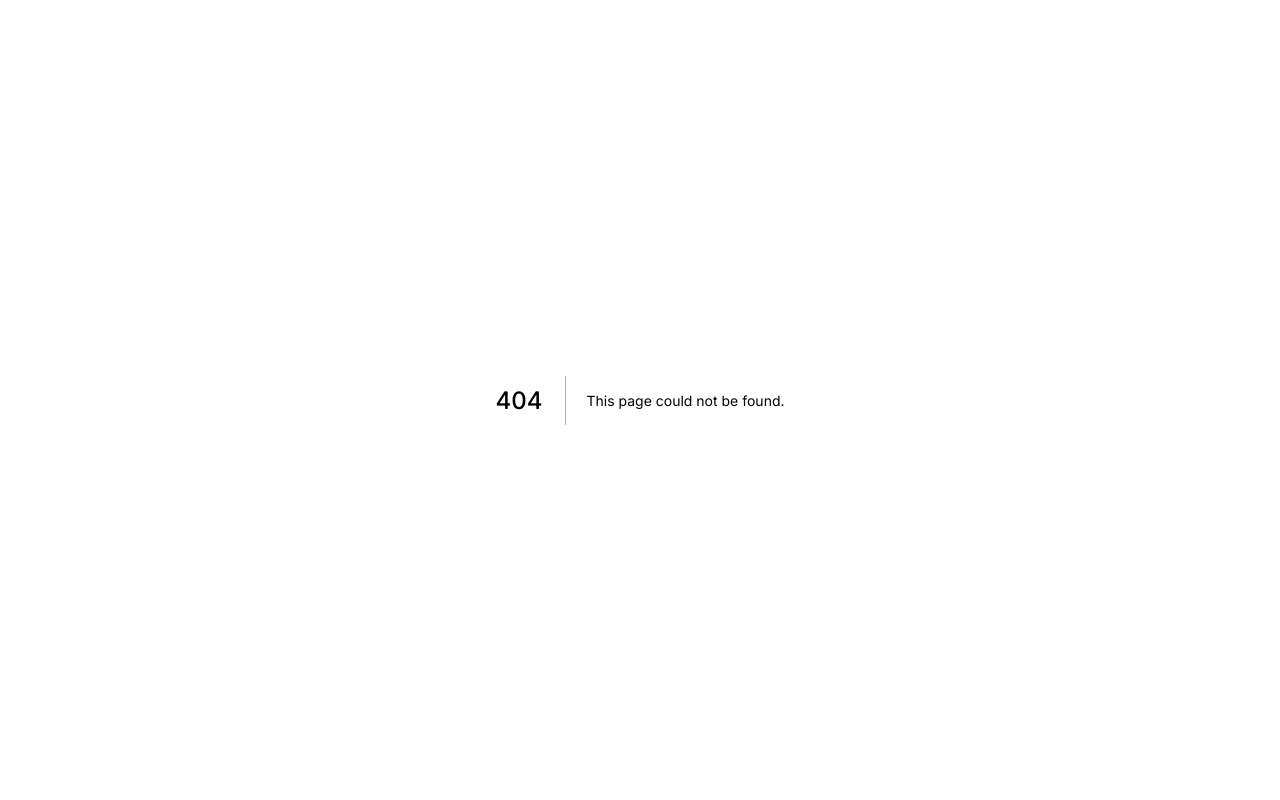
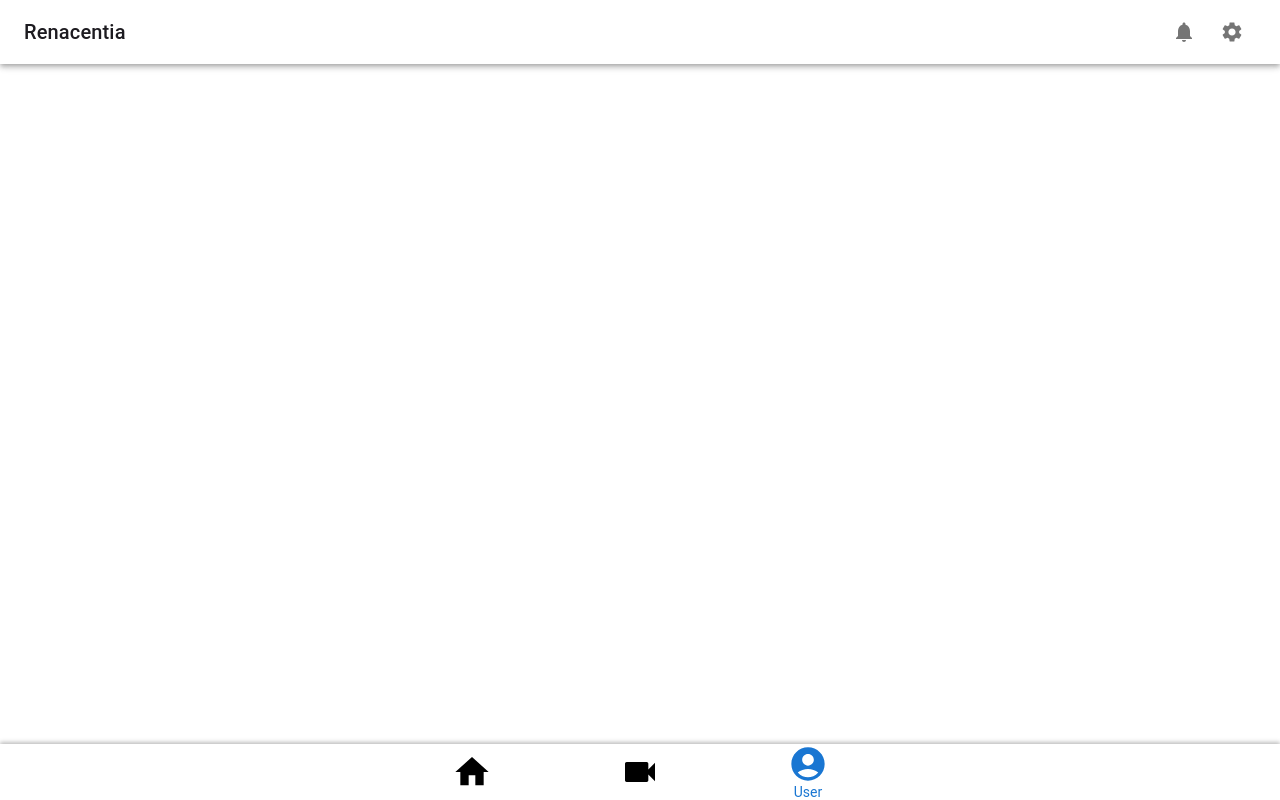
Before and after one commit to GATLA-Meditations/GATLA-Frontend, a Next.js app: page /achivements in a window 1280 px wide. Before the commit this address had no page. Built offline with nearby package versions, Linux system fonts and the light colour scheme.

Commit message:
GTL-177 WIP

```diff
--- a/src/components/RewardCard/index.tsx
+++ b/src/components/RewardCard/index.tsx
@@ -13,9 +13,7 @@ interface RewardCardProps {
 const RewardCard = ({ icon, text, bgColor, textColor }: RewardCardProps) => {
     return (
         <Box className={'reward-card'} bgcolor={bgColor}>
-            <Box>
-                {icon}
-            </Box>
+            <Box>{icon}</Box>
             <Box>
                 <Typography color={textColor} className={'body2 bold'}>
                     {text}
--- /dev/null
+++ b/src/pages/achivements/index.tsx
@@ -0,0 +1,20 @@
+import React from 'react';
+import TopBar from '@/components/TopBar';
+import './styles.css';
+import NavBar from '@/components/NavBar';
+import Box from '@mui/material/Box';
+import AchievementsFilter from '@/components/AchievementsFilter';
+
+const HomeScreen = () => {
+    return (
+        <Box height={'100vh'} style={{ backgroundColor: 'var(--bg-color)' }}>
+            <TopBar amtNotifications={0} selected={''} />
+            <div className={'container'}>
+                {/*<AchievementsFilter achievements={['week1', 'week2']} handleAchievementChange={handleAchievementChange("test")} selectedValue={'week1'}/>*/}
+            </div>
+            <NavBar value={2} />
+        </Box>
+    );
+};
+
+export default HomeScreen;
--- /dev/null
+++ b/src/pages/achivements/styles.css
@@ -0,0 +1,34 @@
+body,
+html,
+#root {
+    height: 100%;
+    margin: 0;
+    display: flex;
+    flex-direction: column;
+}
+
+.component {
+    display: flex;
+    flex-direction: column;
+    flex-grow: 1;
+}
+
+.content {
+    flex-grow: 1;
+}
+
+.navbar {
+    flex-shrink: 0;
+}
+
+.container {
+    display: flex;
+    width: 393px;
+    height: 637px;
+    padding: 12px;
+    flex-direction: column;
+    justify-content: center;
+    align-items: center;
+    gap: 10px;
+    flex-shrink: 0;
+}
```
